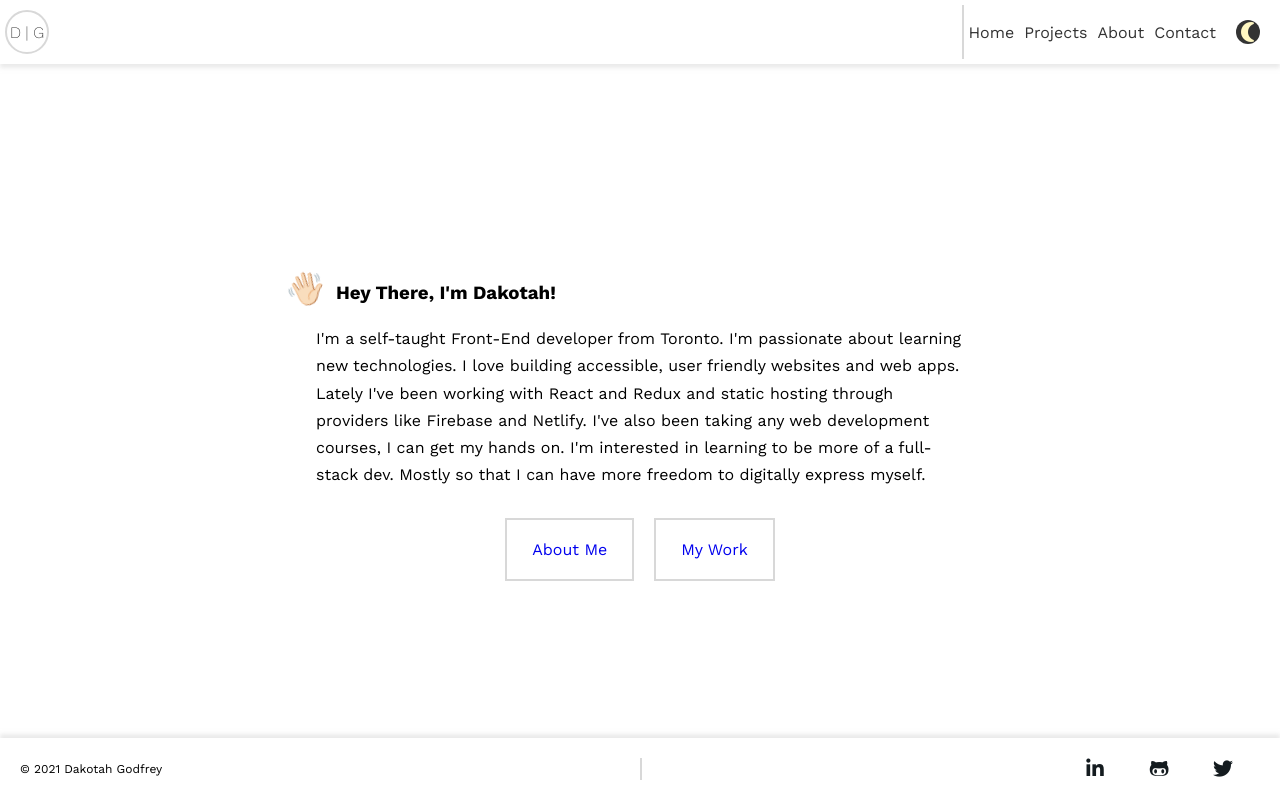
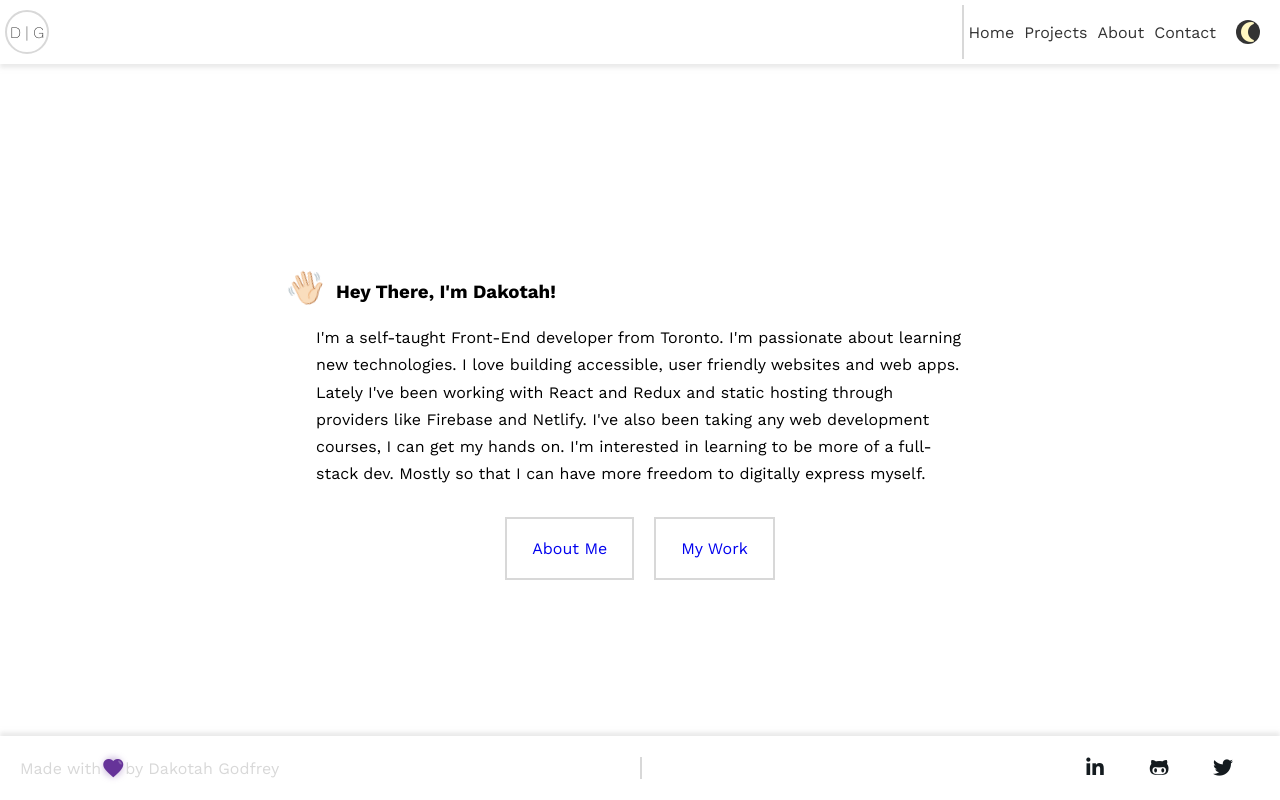
Before and after one commit to DakotahGodfrey/profile_site, a React (Create React App) app: page / in a window 1280 px wide. Built offline with nearby package versions, Linux system fonts and the light colour scheme.

Commit message:
styled footer message

```diff
--- a/src/assets/scss/_footer.scss
+++ b/src/assets/scss/_footer.scss
@@ -43,3 +43,61 @@ footer {
   align-items: center;
   justify-content: center;
 }
+.footer-message {
+  display: flex;
+  align-items: center;
+  font-size: 1.6rem;
+  color: $site-medium-light-color;
+  transition: color 0.6s ease-out;
+  &:hover {
+    color: $text-dark-color;
+    i {
+      animation: scale 2s ease-out infinite;
+    }
+  }
+  i {
+    color: rebeccapurple;
+    // box-shadow: 0 4px 5px inset;2    border-radius: 100%;
+    position: relative;
+    &::before {
+      position: absolute;
+      width: 20px;
+      height: 20px;
+      content: "";
+      -webkit-border-radius: 50%;
+      -moz-border-radius: 50%;
+      -o-border-radius: 50%;
+      border-radius: 50%;
+      background-color: hsla(270, 50%, 40%, 0.3);
+      top: 1px;
+      right: 2px;
+      filter: blur(3px);
+
+      z-index: -1;
+    }
+    &::after {
+      position: absolute;
+      width: 2px;
+      height: 5px;
+      content: "";
+      -webkit-border-radius: 50%;
+      -moz-border-radius: 50%;
+      -o-border-radius: 50%;
+      border-radius: 50%;
+      background-color: hsla(0, 0%, 100%, 0.247);
+      top: 4px;
+      left: 18px;
+      transform: rotate(140deg);
+    }
+  }
+}
+
+@keyframes scale {
+  0%,
+  100% {
+    transform: scale(0.7);
+  }
+  50% {
+    transform: scale(1.2);
+  }
+}
--- a/src/components/layout/footer/Footer.jsx
+++ b/src/components/layout/footer/Footer.jsx
@@ -6,7 +6,9 @@ const Footer = () => {
   const { darkMode } = pages;
   return (
     <footer className={darkMode && "dark"}>
-      <small>&copy; 2021 Dakotah Godfrey</small>
+      <span className="footer-message">
+        Made with <i className="material-icons">favorite</i> by Dakotah Godfrey
+      </span>
       <ul>
         <li>
           <a
```
